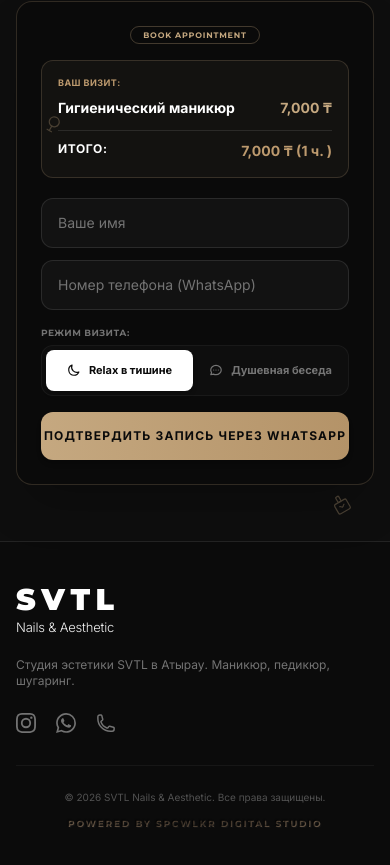
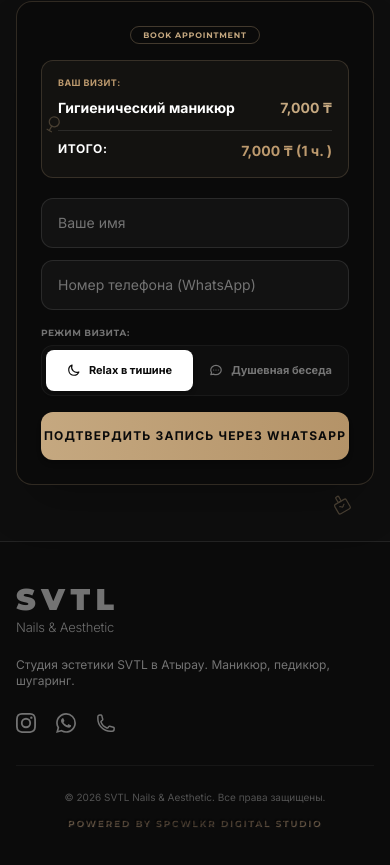
Before and after one commit to COMBINATORR/Nail-Master, a React (Vite) app: page / in a window 390 px wide. Shown: the part 8604-9469 px from the top of the page. Built offline with nearby package versions, Linux system fonts and the light colour scheme; a web font is replaced by a local one.

Commit message:
style: link static logo quiet and hover colors to match header logo transitions

```diff
--- a/src/App.jsx
+++ b/src/App.jsx
@@ -2159,10 +2159,10 @@ export default function App() {
           <div className="flex flex-col lg:flex-row lg:justify-between lg:items-center gap-6">
             {/* Logo */}
             <div className="static-logo">
-              <span className={`static-logo-title text-3xl sm:text-4xl ${textPrimary}`}>
+              <span className="static-logo-title text-3xl sm:text-4xl">
                 <span>S</span><span>V</span><span>T</span><span>L</span>
               </span>
-              <span className={`static-logo-subtitle text-[13px] sm:text-[15px] ${textPrimary}`}>Nails &amp; Aesthetic</span>
+              <span className="static-logo-subtitle text-[13px] sm:text-[15px]">Nails &amp; Aesthetic</span>
             </div>
 
             <p className={`${textMuted} text-xs max-w-xs lg:text-center`}>{t.footerText}</p>
@@ -2218,10 +2218,10 @@ export default function App() {
               {/* Header inside Mobile Menu */}
               <div className="flex justify-between items-center mb-10">
                 <div className="static-logo">
-                  <span className={`static-logo-title text-2xl ${textPrimary}`}>
+                  <span className="static-logo-title text-2xl">
                     <span>S</span><span>V</span><span>T</span><span>L</span>
                   </span>
-                  <span className={`static-logo-subtitle text-[11px] ${textPrimary}`}>Nails &amp; Aesthetic</span>
+                  <span className="static-logo-subtitle text-[11px]">Nails &amp; Aesthetic</span>
                 </div>
                 <button
                   onClick={() => setIsMobileMenuOpen(false)}
--- a/src/index.css
+++ b/src/index.css
@@ -399,6 +399,26 @@ body.light .spcwlkr-credit:hover {
   align-items: stretch;
   line-height: 0.85;
   width: max-content;
+  color: #737373; /* text-neutral-500 quiet state */
+  transition: color 350ms ease-out;
+  cursor: pointer;
+}
+
+.static-logo:hover,
+.static-logo:active,
+.static-logo.active {
+  color: #ffffff; /* white active state */
+}
+
+/* Light mode overrides */
+body.light .static-logo {
+  color: #888888; /* text-charcoal-400 quiet state */
+}
+
+body.light .static-logo:hover,
+body.light .static-logo:active,
+body.light .static-logo.active {
+  color: #121212; /* text-charcoal-900 active state */
 }
 
 .static-logo-title {
```
